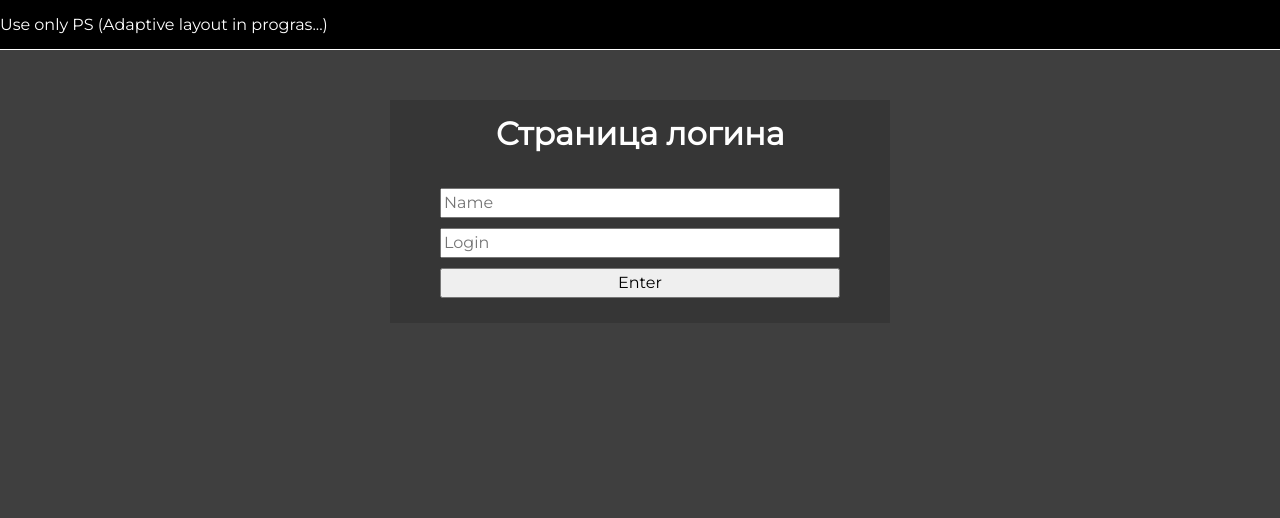
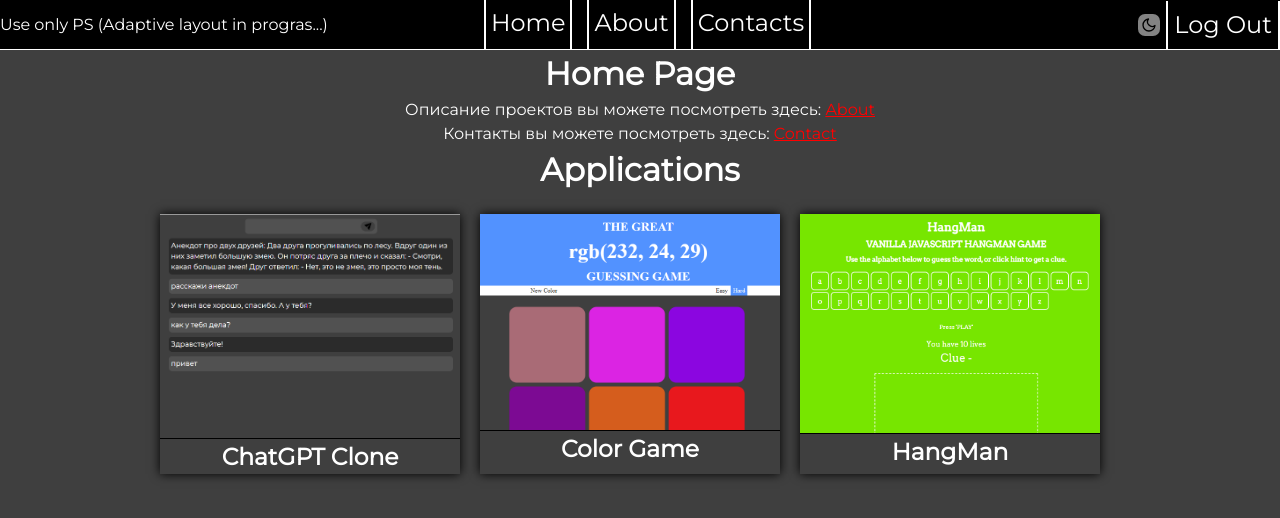
Before and after one commit to vzaporozky/Portfolio, a React (Create React App) app: page / in a window 1280 px wide. Before the commit this address led to /Login. Shown: the top 518 px of the page. Built offline with nearby package versions, Linux system fonts and the light colour scheme.

Commit message:
theme first push

```diff
--- a/src/App.js
+++ b/src/App.js
@@ -7,12 +7,23 @@ import {AuthContext} from "./context";
 
 function App() {
     const [isAuth, setIsAuth] = useState(false);
+    const [theme, setTheme] = useState(localStorage.getItem('theme') || 'dark');
+
+    function toggleTheme() {
+        if(theme === 'dark') {
+            setTheme('light');
+            localStorage.setItem('theme', 'light')
+        }else{
+            setTheme('dark');
+            localStorage.setItem('theme', 'dark')
+        }
+    }
 
     useEffect(() => {
-        if(localStorage.getItem('auth')){
-            setIsAuth(true);
-        }
-    },[])
+        if(localStorage.getItem('auth')) setIsAuth(true);
+
+        localStorage.getItem('theme') === 'dark' ? setIsAuth('dark') : setIsAuth('light')
+    }, [])
 
     return (
         <AuthContext.Provider value={{
@@ -20,8 +31,8 @@ function App() {
             setIsAuth
         }}>
             <BrowserRouter>
-                <Navbar/>
-                <AppRouter/>
+                <Navbar toggleTheme={toggleTheme} theme={theme}/>
+                <AppRouter theme={theme}/>
             </BrowserRouter>
         </AuthContext.Provider>
 
--- a/src/components/UI/DropDownList/DropDownList.jsx
+++ b/src/components/UI/DropDownList/DropDownList.jsx
@@ -8,6 +8,7 @@ const DropDownList = (props) => {
     const changeState = () => {
         setState(!state)
         setHowToDo(false)
+        console.log(props.theme)
     }
     const changeHowToDo = (event) => {
         event.stopPropagation()
@@ -15,7 +16,7 @@ const DropDownList = (props) => {
     }
 
     return (
-        <div className={classes.container} onClick={changeState}>
+        <div className={props.theme === 'dark' ? classes.container : classes.container +' '+ classes.container_light} onClick={changeState}>
             <div className={classes.block}>
                 <img src={props.img} alt="" />
                 <h1>{props.name}</h1>
--- a/src/components/UI/DropDownList/DropDownList.module.css
+++ b/src/components/UI/DropDownList/DropDownList.module.css
@@ -6,6 +6,10 @@
     background-color: rgb(48, 48, 48);
     border: 1px solid #000000;
     width: 100%;
+}
+.container_light{
+    background-color: rgb(185, 185, 185);
+    border: 1px solid #6f6f6f;
 }
 .block{
     display: flex;
--- a/src/components/UI/Link/Link.jsx
+++ b/src/components/UI/Link/Link.jsx
@@ -4,7 +4,7 @@ import cl from './Link.module.css';
 
 const Linkto = (props) => {
     return (
-        <Link {...props} className={cl.Link}>
+        <Link {...props} className={props.theme === 'dark' ? cl.Link : cl.Link +' '+ cl.Link_light}>
             {props.children}
         </Link>
     )
--- a/src/components/UI/Link/Link.module.css
+++ b/src/components/UI/Link/Link.module.css
@@ -15,3 +15,16 @@
     border-left: 2px solid rgb(255, 255, 255);
     color:rgb(0, 0, 0) ;
 }
+
+.Link_light{
+    border-right: 2px solid #000000;
+    border-left: 2px solid #000000;
+    color:#000000;
+}
+
+.Link_light:hover{
+    background-color: rgb(0, 0, 0);
+    border-right: 2px solid rgb(0, 0, 0);
+    border-left: 2px solid rgb(0, 0, 0);
+    color:rgb(255, 255, 255) ;
+}
--- a/src/components/UI/Navbar/Navbar.jsx
+++ b/src/components/UI/Navbar/Navbar.jsx
@@ -4,7 +4,7 @@ import cl from './Navbar.module.css';
 import Linkto from "../Link/Link";
 import { AuthContext } from "../../../context";
 
-const Navbar = () => {
+const Navbar = ({toggleTheme, theme}) => {
     const {isAuth, setIsAuth} = useContext(AuthContext)
 
     const exitButton = () => {
@@ -12,15 +12,16 @@ const Navbar = () => {
         localStorage.removeItem('auth')
     }
     return(
-        <div className={cl.navbar}>
+        <div className={theme === 'dark' ? cl.navbar : cl.navbar + " " + cl.navbar_light}>
             <p style={{position:'absolute', left:0}}>Use only PS (Adaptive layout in progras...)</p>
             {isAuth
                 ?
                     <div className={cl.container}>
-                        <Linkto to="/">Home</Linkto>
-                        <Linkto to="/about">About</Linkto>
-                        <Linkto to="/contacts">Contacts</Linkto>
-                        <button onClick={exitButton} className={cl.button}>Log Out</button>
+                        <Linkto theme={theme} to="/">Home</Linkto>
+                        <Linkto theme={theme} to="/about">About</Linkto>
+                        <Linkto theme={theme} to="/contacts">Contacts</Linkto>
+                        <button className={theme === 'dark' ? cl.toggleTheme : cl.toggleTheme +' '+ cl.toggleTheme_light} onClick={toggleTheme}><img src="" alt="" /> <svg stroke="currentColor" fill="none" stroke-width="2" viewBox="0 0 24 24" stroke-linecap="round" stroke-linejoin="round" height="1em" width="1em" ><path d="M21 12.79A9 9 0 1 1 11.21 3 7 7 0 0 0 21 12.79z"></path></svg></button>
+                        <button onClick={exitButton} className={theme === 'dark' ? cl.button :  cl.button + " " + cl.button_light}>Log Out</button>
                     </div>
                 :
                     ''
--- a/src/components/UI/Navbar/Navbar.module.css
+++ b/src/components/UI/Navbar/Navbar.module.css
@@ -6,6 +6,10 @@
     justify-content: center;
     background: rgb(0, 0, 0);
     border-bottom: 1px solid #fff;
+}
+.navbar_light{
+    background: rgb(209, 209, 209);
+    border-bottom: 1px solid #000000;
 }
 
 .container{
@@ -18,13 +22,13 @@
 .button{
     position: absolute;
     right: 0;
-    padding: 5px;
+    padding: 6px;
     margin-left: 15px;
-    border: 2px solid #ffffff;
+    border: 2px solid #fff;
     border-top: 0;
     border-bottom: 0;
     background-color: black;
-    color:#ffffff ;
+    color:#fff ;
     text-decoration: none;
     font-size: 24px;
     transition: .3s;
@@ -34,3 +38,35 @@
     background-color: rgb(255, 255, 255);
     color:rgb(0, 0, 0) ;
 }
+
+.button_light{
+    border: 2px solid #000000;
+    background: rgb(209, 209, 209);
+    color:#000000 ;
+    border-top: none;
+    border-bottom: none;
+
+}
+.button_light:hover{
+    background-color: rgb(0, 0, 0);
+    color:rgb(255, 255, 255) ;
+}
+
+.toggleTheme{
+    display: flex;
+    align-items: center;
+    position: absolute;
+    right: 120px;
+    padding: 3px;
+    border: none;
+    transition: .3s;
+    border-radius: 7px;
+    background-color: #838383;
+}
+.toggleTheme:hover{
+    background: rgba(169, 169, 169, 0.6);
+}
+
+.toggleTheme_light{
+    background: none;
+}
--- a/src/pages/About.jsx
+++ b/src/pages/About.jsx
@@ -1,13 +1,15 @@
-import React from "react";
+import React, {useState} from "react";
 import classes from "./About.module.css"
 import DropDownList from "../components/UI/DropDownList/DropDownList"
 
 const About = () => {
+    const [theme, setTheme] = useState(localStorage.getItem('theme') || 'dark')
     return (
         <div className={classes.about}>
             <h1>About</h1>
             <p>На этой странице вы можете найти все мои пет-проекты, которые я сделал на HTML, CSS, JavaScript и React</p>
             <DropDownList
+                theme={theme}
                 name='ChatGPT Clone'
                 img='./images/ChatGPT_main.png'
                 listTech={['REACT','JavaScript','CSS',]}
```
Also changed, not shown: 1 other file (tests, documents, lock files or other folders).
